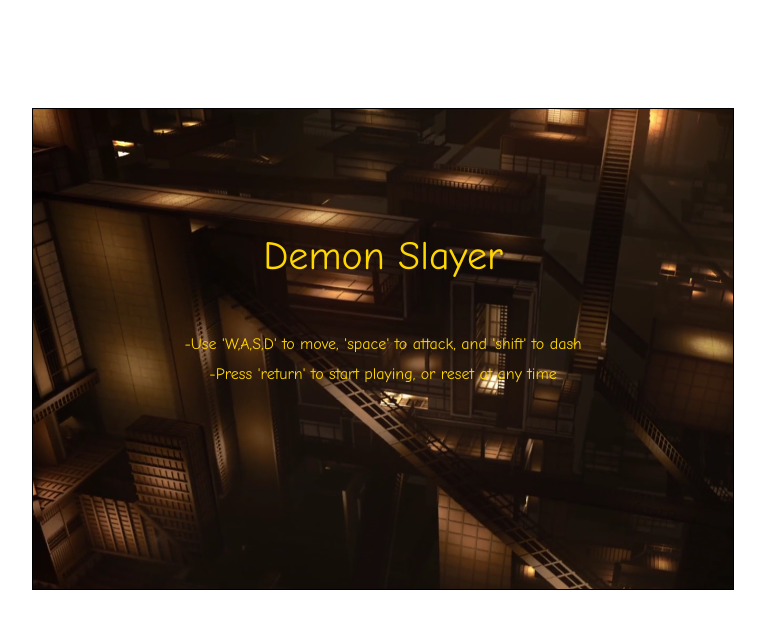
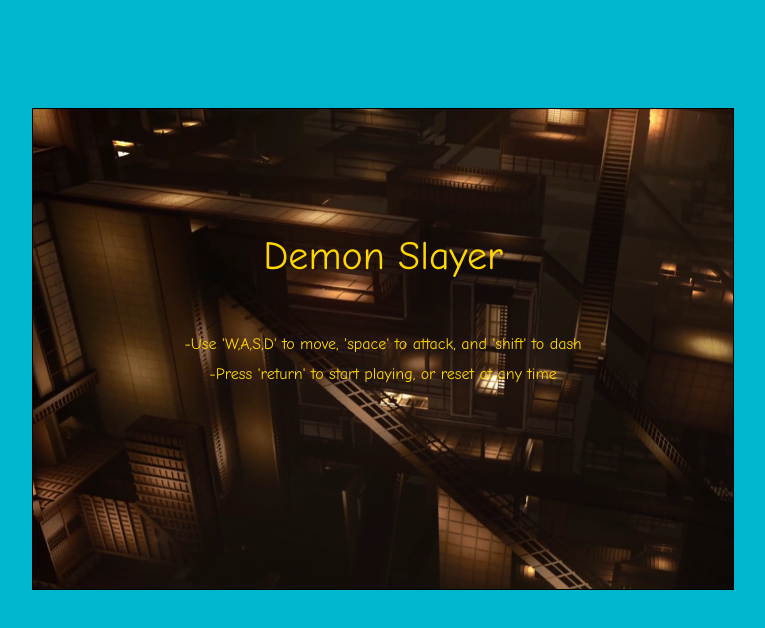
Before and after one commit to Brennan-Flood/DemonSlayer, a website: page index.html in a window 1280 px wide. Shown: the whole page, without its empty margins (257-1022 px from the left). Drawn offline with Linux system fonts and the light colour scheme.

Commit message:
change Background Color

```diff
--- a/index.html
+++ b/index.html
@@ -12,6 +12,7 @@
       display: flex;
       flex-direction: column;
       align-items: center;
+      background-color: rgb(0, 182, 206);
     }
     div {
       display: block;
```
Also changed, not shown: 1 other file.
